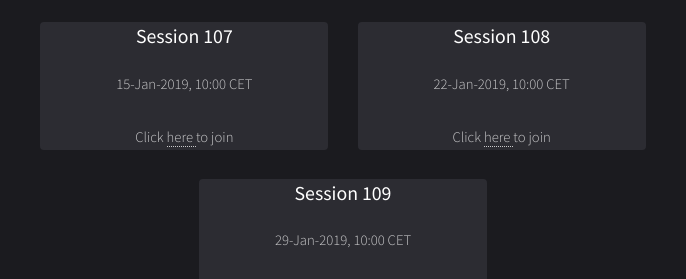
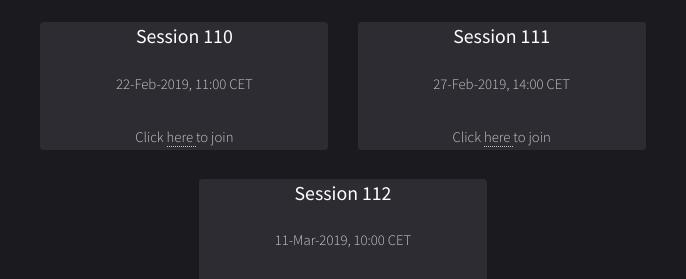
Before and after one commit to CloudTestDrive/CloudTestDrive.github.io, a plain HTML site: page index.html in a window 1280 px wide. Shown: the part 2845-3124 px from the top of the page, 297-983 px from the left. Drawn offline with Linux system fonts and the light colour scheme.

Commit message:
New dated for QA

```diff
--- a/index.html
+++ b/index.html
@@ -184,20 +184,20 @@ href="https://github.com/CloudTestDrive/EventLabs/blob/master/Integration/readme
           <h2>Questions? Need Help ? Join the Q&amp;A sessions with our
             Cloud Experts! </h2>
           <div class="box">
-            <h3>Session 107</h3>
-            <p>15-Jan-2019, 10:00 CET</p>
+            <h3>Session 110</h3>
+            <p>22-Feb-2019, 11:00 CET</p>
             <p>Click <a href="https://zoom.us/j/2113016826"
                 data-poptrox="ignore">here </a>to join </p>
           </div>
           <div class="box">
-            <h3>Session 108</h3>
-            <p>22-Jan-2019, 10:00 CET</p>
+            <h3>Session 111</h3>
+            <p>27-Feb-2019, 14:00 CET</p>
             <p>Click <a href="https://zoom.us/j/2113016826"
                 data-poptrox="ignore">here </a>to join </p>
           </div>
           <div class="box">
-            <h3>Session 109</h3>
-            <p>29-Jan-2019, 10:00 CET</p>
+            <h3>Session 112</h3>
+            <p>11-Mar-2019, 10:00 CET</p>
             <p>Click <a href="https://zoom.us/j/2113016826"
                 data-poptrox="ignore">here </a>to join </p>
           </div>
```
